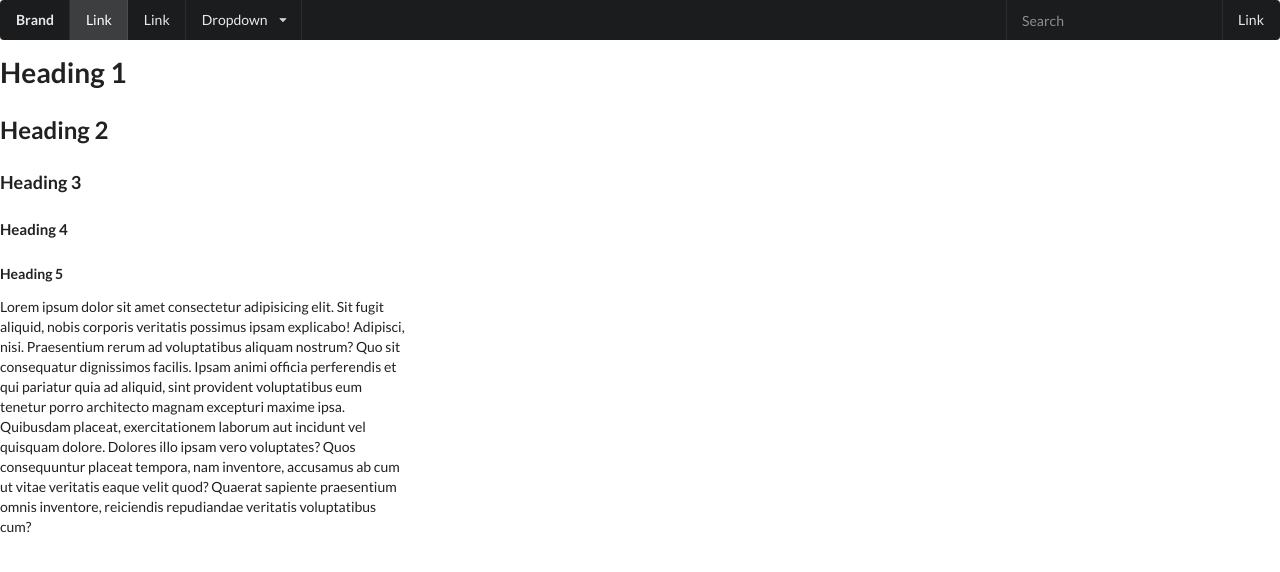
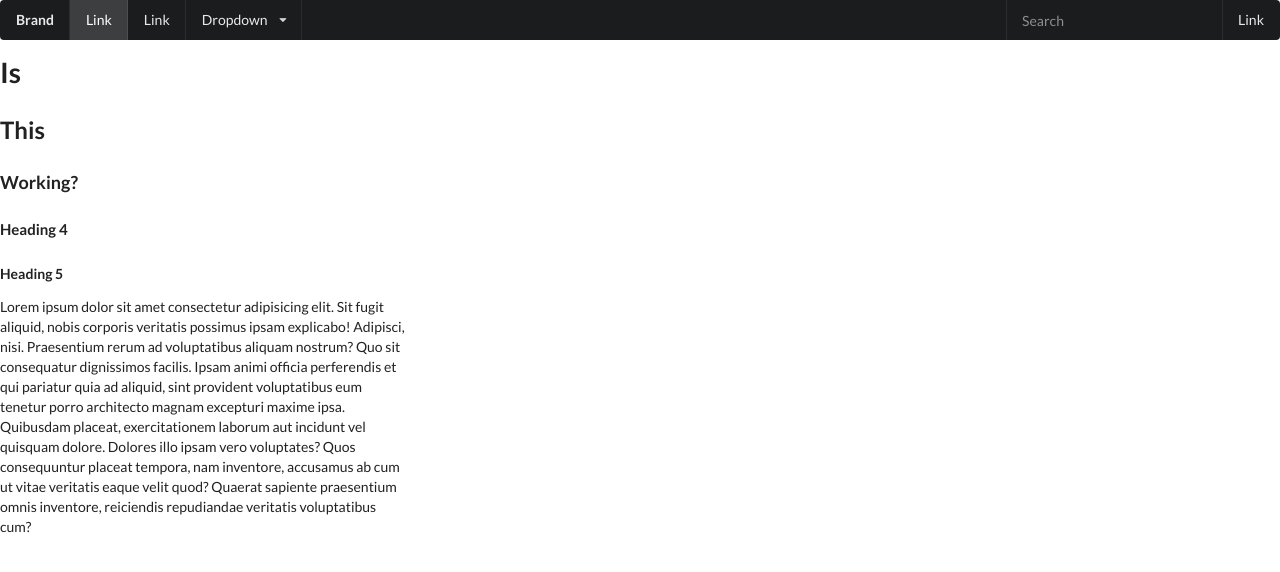
Before and after one commit to virtual/semantic-ui-demo, a website: page index.html in a window 1280 px wide. Drawn offline with nearby package versions, Linux system fonts and the light colour scheme; a web font is replaced by a local one.

Commit message:
Update index.html
Is this the avenue you wanted me to try and change the doc through?

```diff
--- a/index.html
+++ b/index.html
@@ -44,9 +44,9 @@
 
     <div class="ui three column stackable grid">
         <div class="column">
-            <h1>Heading 1</h1>
-            <h2>Heading 2</h2>
-            <h3>Heading 3</h3>
+            <h1>Is</h1>
+            <h2>This</h2>
+            <h3>Working?</h3>
             <h4>Heading 4</h4>
             <h5>Heading 5</h5>
             <p>Lorem ipsum dolor sit amet consectetur adipisicing elit. Sit fugit aliquid, nobis corporis veritatis possimus ipsam explicabo! Adipisci, nisi. Praesentium rerum ad voluptatibus aliquam nostrum? Quo sit consequatur dignissimos facilis.
```
